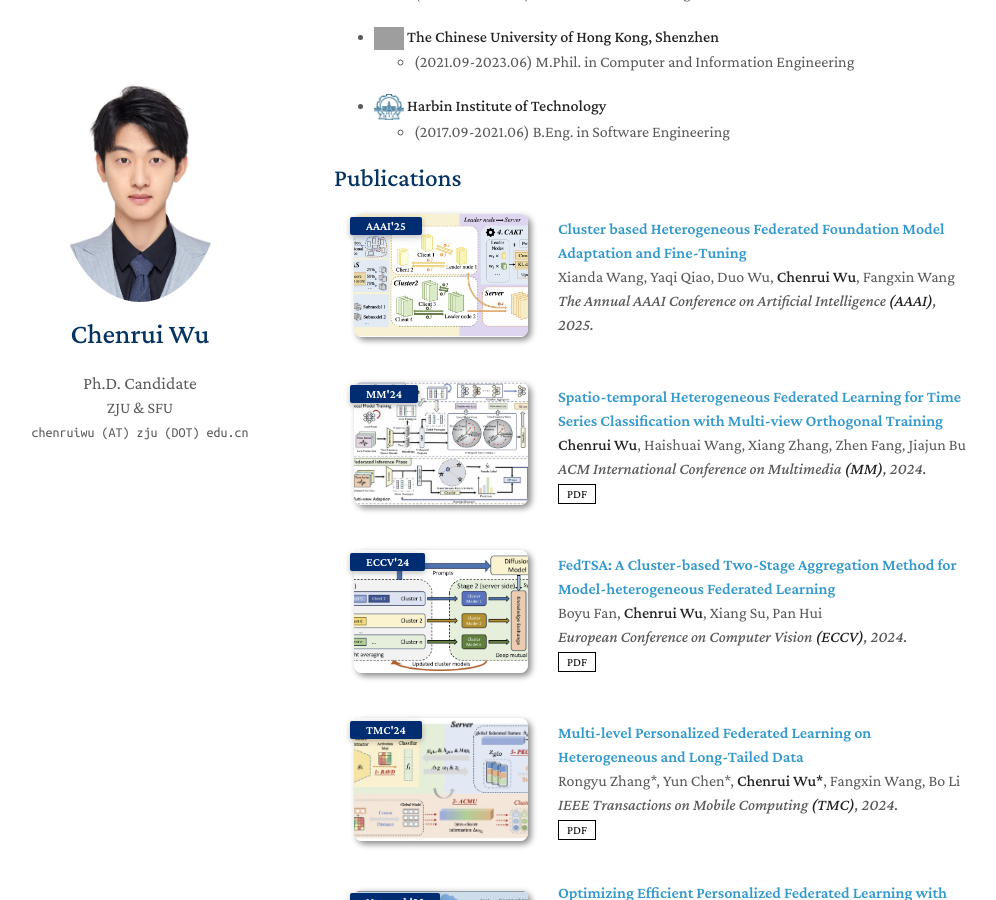
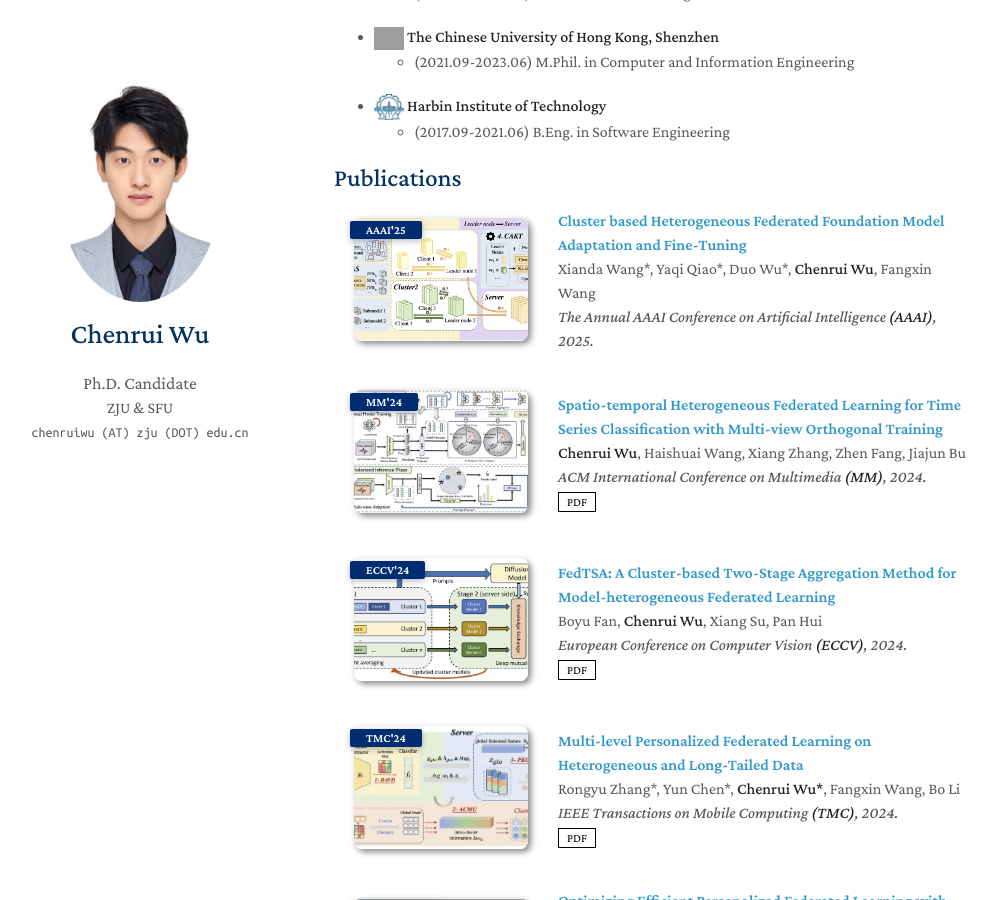
Before and after one commit to wuchenrui/wuchenrui.github.io, a Jekyll site: the page built from index.md, in a window 1280 px wide and 900 px high, scrolled down 519 px. Shown: the whole window, without its empty margins (136-1132 px from the left). Built offline with Jekyll 4.4.1, drawn with Linux system fonts in a browser that asks for light colours; a style sheet for code colours, icons or effects is not loaded; our own code applies the rules of GitHub Pages for plain Markdown files; grey boxes are pictures that could not be loaded.

```diff
--- a/_data/publications.yml
+++ b/_data/publications.yml
@@ -1,6 +1,6 @@
 main:
   - title: "Cluster based Heterogeneous Federated Foundation Model Adaptation and Fine-Tuning"
-    authors: Xianda Wang, Yaqi Qiao, Duo Wu, <strong>Chenrui Wu</strong>, Fangxin Wang
+    authors: Xianda Wang*, Yaqi Qiao*, Duo Wu*, <strong>Chenrui Wu</strong>, Fangxin Wang
     conference_short: AAAI'25
     conference: The Annual AAAI Conference on Artificial Intelligence <strong>(AAAI)</strong>, 2025.
     # pdf:
```
